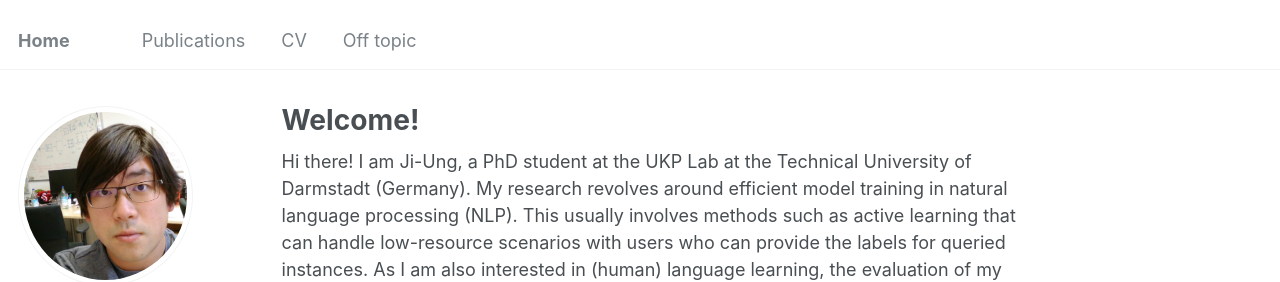
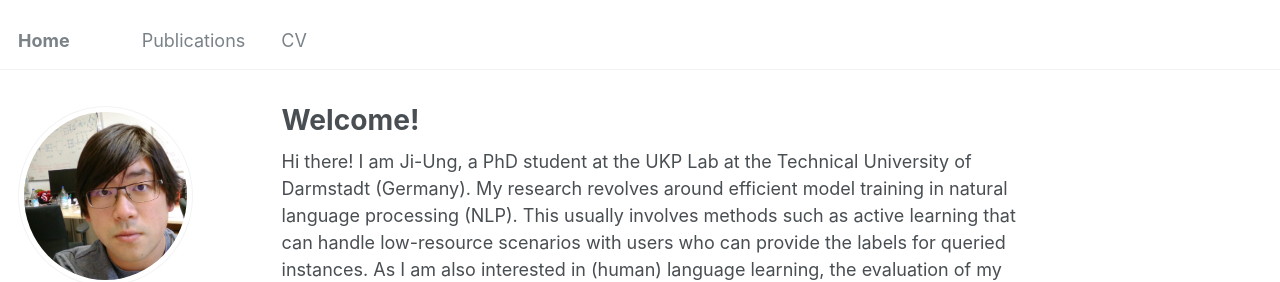
Before and after one commit to ji-ung-lee/ji-ung-lee.github.io, a Jekyll site: the page built from _pages/about.md, in a window 1280 px wide. Shown: the top 282 px of the page. Built offline with Jekyll 4.4.1, drawn with Linux system fonts in a browser that asks for light colours; some web fonts are replaced.

Commit message:
Update navigation.yml

```diff
--- a/_data/navigation.yml
+++ b/_data/navigation.yml
@@ -5,6 +5,3 @@ main:
 
   - title: "CV"
     url: https://ji-ung-lee.github.io/files/github-cv.pdf
-
-  - title: "Off topic"
-    url: /year-archive/
```
